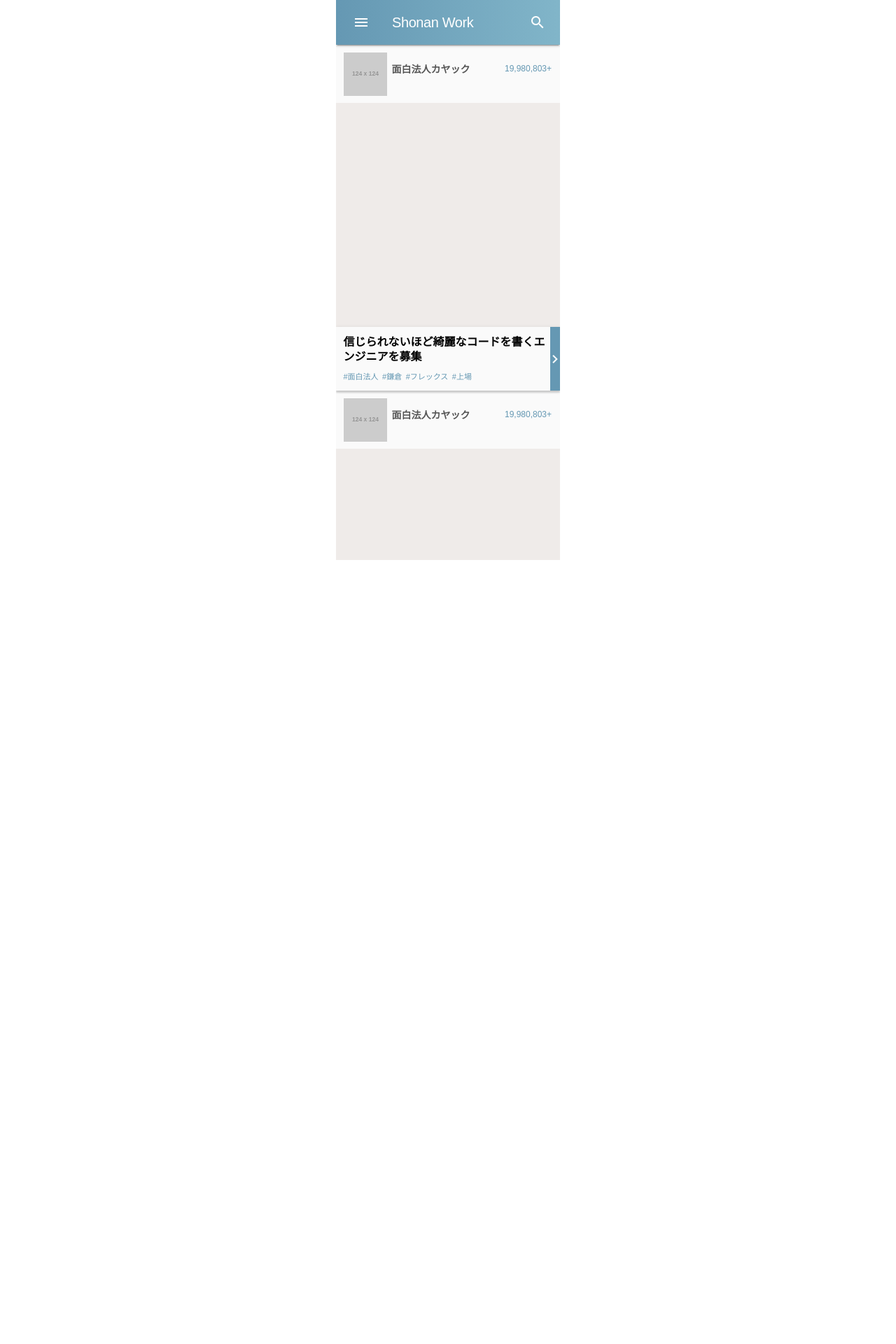
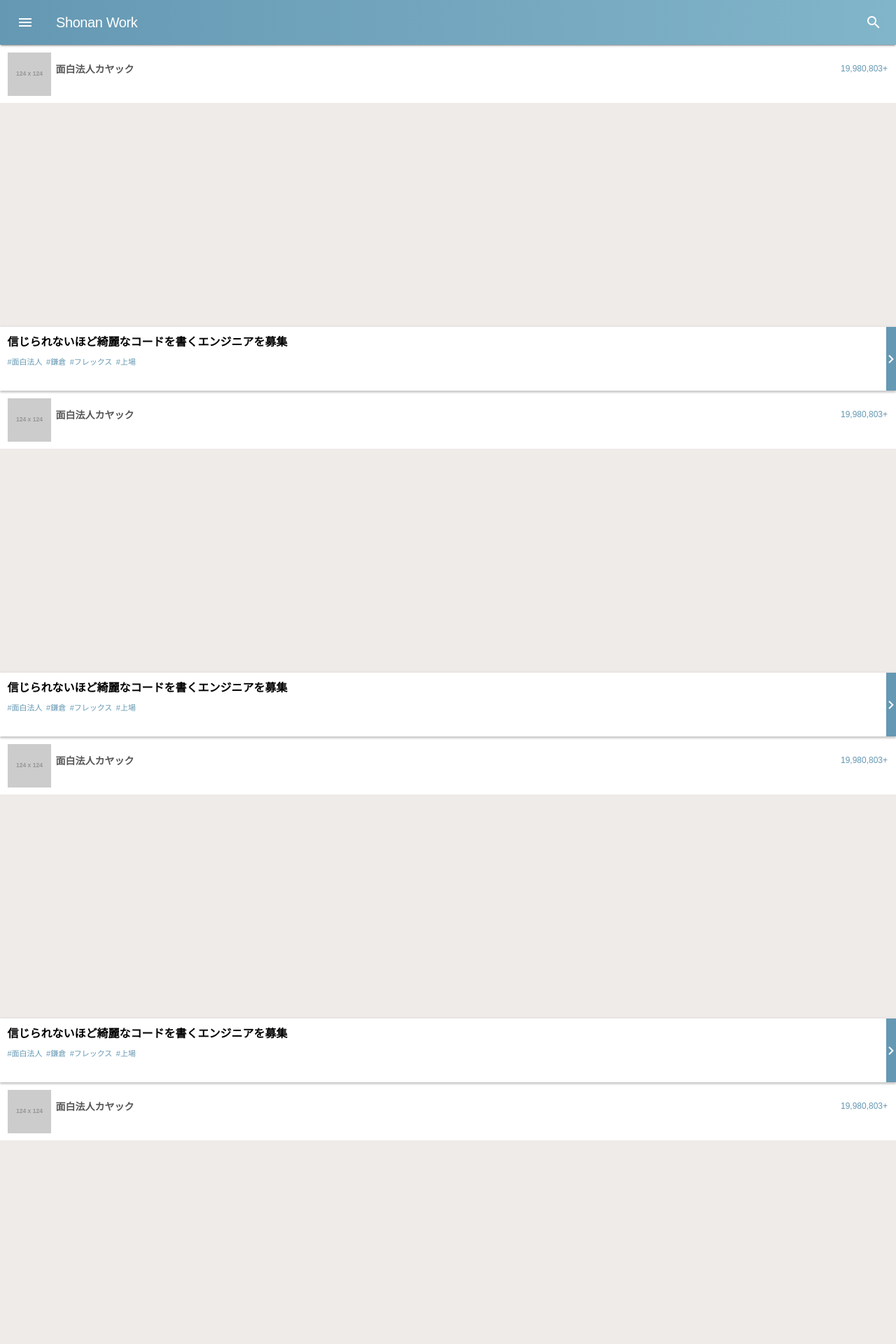
Before and after one commit to buddying-inc/demo.buddying.jp, a PHP site: page /shonan-work/ in a window 1280 px wide. Shown: the top 1920 px of the page at 70% size. Run offline with PHP 8.4, Linux system fonts and the light colour scheme; grey boxes labelled with a size stand in for pictures from a placeholder-image service; some libraries are stand-ins or nearby versions.

Commit message:
記事の表示件数を増やしました。

```diff
--- a/shonan-work/components/css/style.css
+++ b/shonan-work/components/css/style.css
@@ -230,15 +230,6 @@ em {
   -moz-box-sizing: border-box;
   box-sizing: border-box;
   background: #fafafa;
-  margin: 0 auto;
-  height: 800px;
-  position: relative;
-  width: 320px;
-}
-@media only screen and (max-width: 1023px) {
-  #container {
-    width: 100%;
-  }
 }
 
 body {
--- a/shonan-work/components/sass/common/_common.scss
+++ b/shonan-work/components/sass/common/_common.scss
@@ -12,13 +12,6 @@
 	@extend .clearfix;
 	@include box-sizing(border-box);
 	background: $bg;
-	margin: 0 auto;
-	height: 800px;
-	position: relative;
-	width: $width;
-	@include break-point(tablet) {
-		width: 100%;
-	}
 }
 body {
 	color: $text;
--- a/shonan-work/index.html
+++ b/shonan-work/index.html
@@ -102,6 +102,86 @@
                                 </section>
                             </article>
                             <!-- article -->
+                            <article>
+                                <header>
+                                    <div class="avatar-img"><img src="http://dummyimage.com/124x124/ccc/999" alt=""></div>
+                                    <h2 class="ttl02">面白法人カヤック</h2>
+                                    <div class="views">19,980,803+</div>
+                                </header>
+                                <div class="movie">
+
+                                </div>
+                                <!-- /.movie -->
+                                <section class="job">
+                                    <a href="details/">
+                                        <h3 class="ttl03">信じられないほど綺麗なコードを書くエンジニアを募集</h3>
+                                        <div class="tags"><span>面白法人</span><span>鎌倉</span><span>フレックス</span><span>上場</span></div>
+                                        <div class="next"></div>
+                                        <i class="material-icons arrowicon01">keyboard_arrow_right</i>
+                                    </a>
+                                </section>
+                            </article>
+                            <!-- article -->
+                            <article>
+                                <header>
+                                    <div class="avatar-img"><img src="http://dummyimage.com/124x124/ccc/999" alt=""></div>
+                                    <h2 class="ttl02">面白法人カヤック</h2>
+                                    <div class="views">19,980,803+</div>
+                                </header>
+                                <div class="movie">
+
+                                </div>
+                                <!-- /.movie -->
+                                <section class="job">
+                                    <a href="details/">
+                                        <h3 class="ttl03">信じられないほど綺麗なコードを書くエンジニアを募集</h3>
+                                        <div class="tags"><span>面白法人</span><span>鎌倉</span><span>フレックス</span><span>上場</span></div>
+                                        <div class="next"></div>
+                                        <i class="material-icons arrowicon01">keyboard_arrow_right</i>
+                                    </a>
+                                </section>
+                            </article>
+                            <!-- article -->
+                            <article>
+                                <header>
+                                    <div class="avatar-img"><img src="http://dummyimage.com/124x124/ccc/999" alt=""></div>
+                                    <h2 class="ttl02">面白法人カヤック</h2>
+                                    <div class="views">19,980,803+</div>
+                                </header>
+                                <div class="movie">
+
+                                </div>
+                                <!-- /.movie -->
+                                <section class="job">
+                                    <a href="details/">
+                                        <h3 class="ttl03">信じられないほど綺麗なコードを書くエンジニアを募集</h3>
+                                        <div class="tags"><span>面白法人</span><span>鎌倉</span><span>フレックス</span><span>上場</span></div>
+                                        <div class="next"></div>
+                                        <i class="material-icons arrowicon01">keyboard_arrow_right</i>
+                                    </a>
+                                </section>
+                            </article>
+                            <!-- article -->
+                            <article>
+                                <header>
+                                    <div class="avatar-img"><img src="http://dummyimage.com/124x124/ccc/999" alt=""></div>
+                                    <h2 class="ttl02">面白法人カヤック</h2>
+                                    <div class="views">19,980,803+</div>
+                                </header>
+                                <div class="movie">
+
+                                </div>
+                                <!-- /.movie -->
+                                <section class="job">
+                                    <a href="details/">
+                                        <h3 class="ttl03">信じられないほど綺麗なコードを書くエンジニアを募集</h3>
+                                        <div class="tags"><span>面白法人</span><span>鎌倉</span><span>フレックス</span><span>上場</span></div>
+                                        <div class="next"></div>
+                                        <i class="material-icons arrowicon01">keyboard_arrow_right</i>
+                                    </a>
+                                </section>
+                            </article>
+                            <!-- article -->
                         </div>
                     </main>
                 </div>
```
